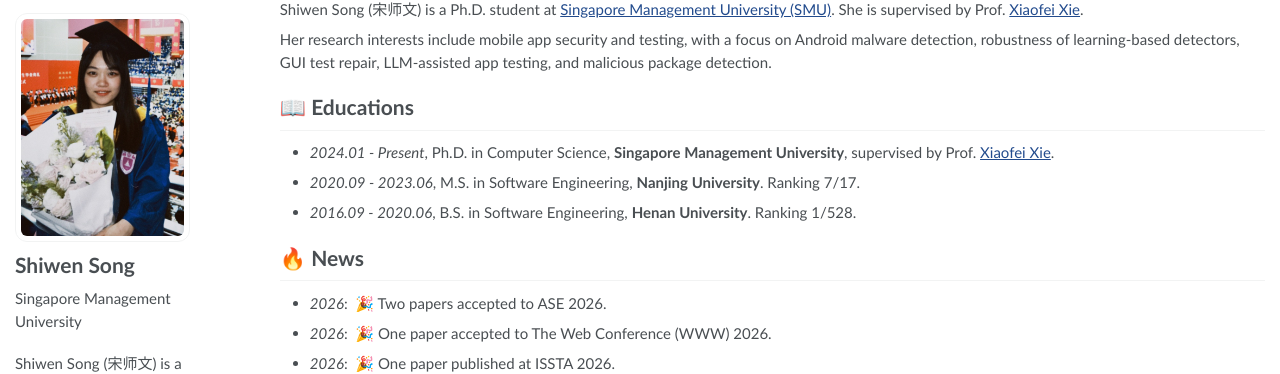
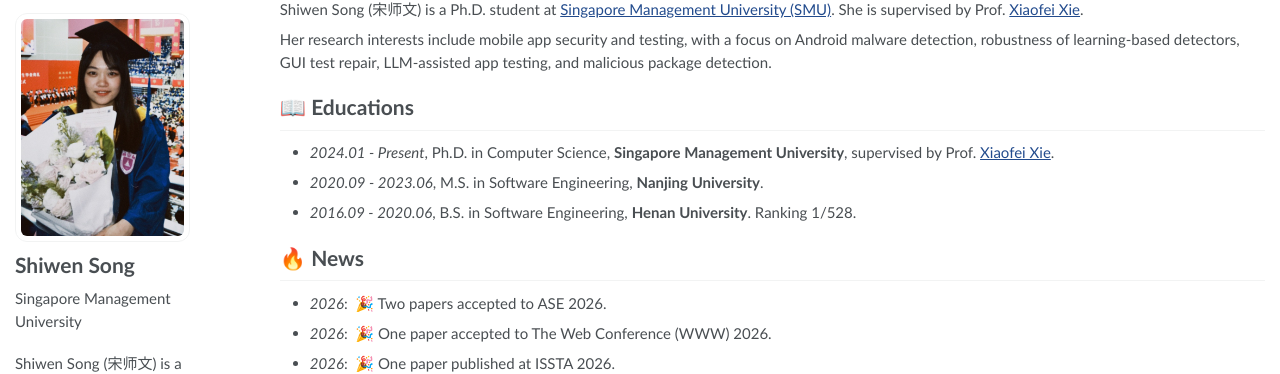
Before and after one commit to shiwen-song/shiwen-song.github.io, a Jekyll site: the page built from _pages/about.md, in a window 1280 px wide and 900 px high. Shown: the part 78-452 px from the top of the window. Built offline with Jekyll 4.4.1, drawn with Linux system fonts in a browser that asks for light colours.

Commit message:
Remove Nanjing ranking
Co-Authored-By: Claude Sonnet 5.5 <noreply@anthropic.com>

```diff
--- a/_pages/about.md
+++ b/_pages/about.md
@@ -23,7 +23,7 @@ Her research interests include mobile app security and testing, with a focus on
 
 # 📖 Educations
 - *2024.01 - Present*, Ph.D. in Computer Science, **Singapore Management University**, supervised by Prof. [Xiaofei Xie](https://scholar.google.com/citations?user=FfcZfJgAAAAJ&hl=zh-CN&oi=ao).
-- *2020.09 - 2023.06*, M.S. in Software Engineering, **Nanjing University**. Ranking 7/17.
+- *2020.09 - 2023.06*, M.S. in Software Engineering, **Nanjing University**.
 - *2016.09 - 2020.06*, B.S. in Software Engineering, **Henan University**. Ranking 1/528.
 
 # 🔥 News
```
